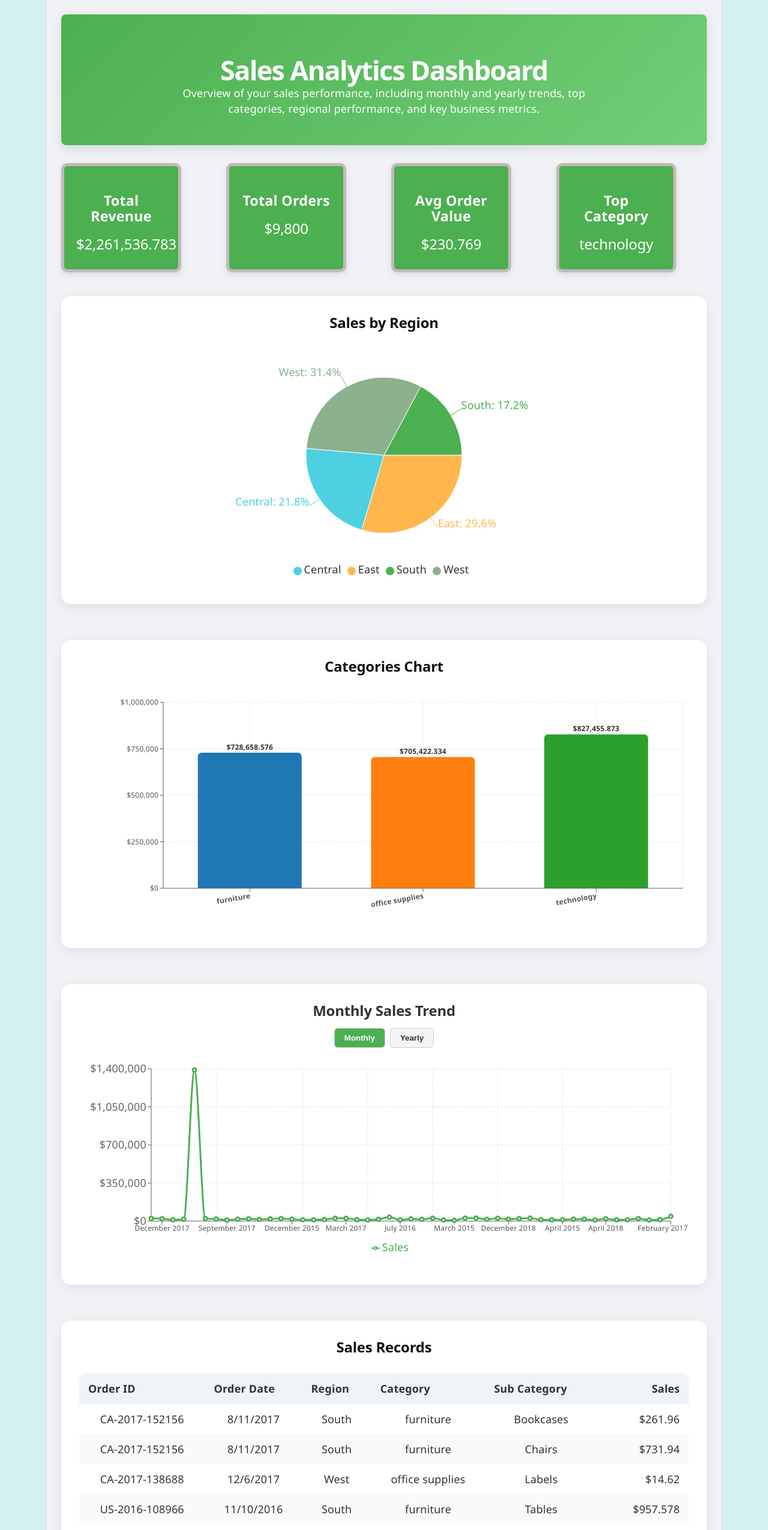
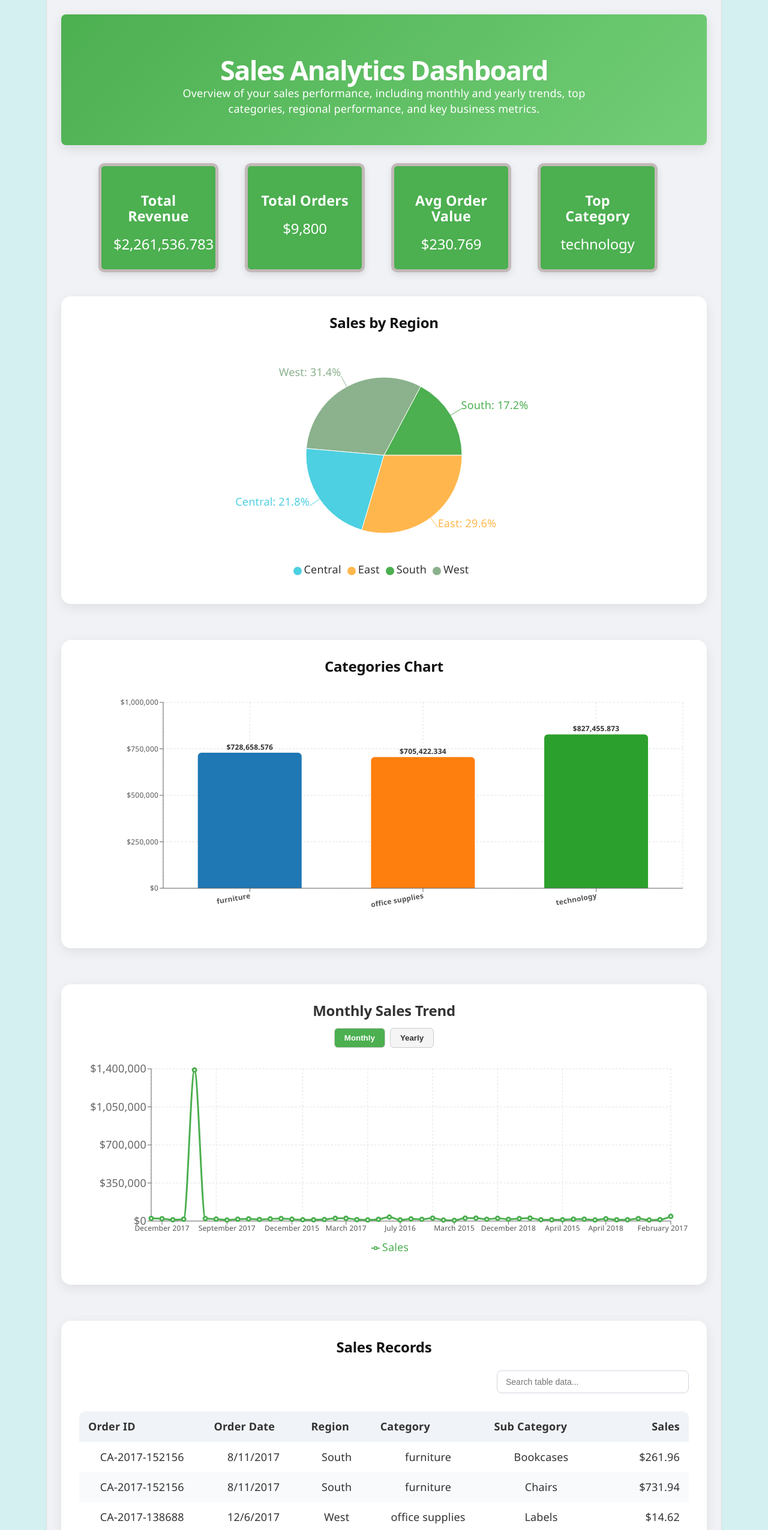
Before and after one commit to Awais874/sales_analytics_dashboard_react, a React (Vite) app: page / in a window 1280 px wide. Shown: the top 2551 px of the page at 60% size. Built offline with nearby package versions, Linux system fonts and the light colour scheme.

Commit message:
Adding data filter feature

```diff
--- a/src/App.css
+++ b/src/App.css
@@ -9,7 +9,7 @@
   --shadow: 0 4px 6px rgba(0, 0, 0, 0.1);
 }
 
-/* Reset */
+
 *,
 *::before,
 *::after {
@@ -62,16 +62,16 @@ body {
 .kpi-grid {
   display: grid;
 
-  /* ✅ SIMPLIFIED + RESPONSIVE */
-  grid-template-columns: repeat(auto-fit, minmax(200px, 1fr));
+  grid-template-columns: repeat(auto-fit, minmax(220px, 1fr));
 
   gap: clamp(12px, 3vw, 24px);
-  margin-bottom: clamp(20px, 5vw, 40px);
+  margin: 0 auto clamp(20px, 5vw, 40px);
 
-  width: 100%;
+  max-width: 1100px;
+  padding: 0 clamp(12px, 4vw, 24px);
 }
 
-/* KPI Card (if you have one) */
+
 .kpi-card {
   background: white;
   border-radius: 8px;
@@ -104,7 +104,7 @@ body {
   width: 100%;
 }
 
-/* Charts */
+
 .chart-container {
   width: 100%;
   background: white;
@@ -112,17 +112,17 @@ body {
   padding: 16px;
   box-shadow: var(--shadow);
 
-  overflow-x: auto; /* ✅ prevents breaking */
+  overflow-x: auto;
 }
 
-/* Make charts scale */
+
 canvas,
 svg {
   max-width: 100%;
   height: auto;
 }
 
-/* Next steps */
+
 #next-steps {
   display: flex;
   flex-wrap: wrap;
@@ -134,12 +134,12 @@ svg {
   padding: clamp(16px, 4vw, 24px);
 }
 
-/* Docs */
+
 #docs {
   border-right: 1px solid var(--border);
 }
 
-/* Links */
+
 #next-steps ul {
   list-style: none;
   padding: 0;
@@ -205,3 +205,24 @@ svg {
     font-size: 1.5rem;
   }
 }
+
+
+.table-toolbar {
+  margin-bottom: 16px;
+  display: flex;
+  justify-content: flex-end;
+}
+
+.search-input {
+  width: 100%;
+  max-width: 320px;
+  padding: 10px 14px;
+  border: 1px solid #d0d5dd;
+  border-radius: 8px;
+  outline: none;
+  font-size: 14px;
+}
+
+.search-input:focus {
+  border-color: #667085;
+}
--- a/src/App.jsx
+++ b/src/App.jsx
@@ -1,5 +1,4 @@
-
-import { useEffect, useState } from "react";
+import { useEffect, useMemo, useState } from "react";
 import { loadData, calculateKPIs } from "./utils/dataProcessing";
 import KPIcard from "./components/KPICard";
 import DataTable from "./components/DataTable";
@@ -12,24 +11,49 @@ import "./App.css";
 function App() {
   const [data, setData] = useState([]);
   const [kpis, setKpis] = useState(null);
+  const [searchTerm, setSearchTerm] = useState("");
 
   useEffect(() => {
+    let isMounted = true;
+
     const fetchData = async () => {
-      const dataset = await loadData();
-      setData(dataset);
+      try {
+        const dataset = await loadData();
 
-      const metrics = calculateKPIs(dataset);
-      setKpis(metrics);
+        if (!isMounted) return;
 
-      console.log(dataset);
+        setData(dataset);
+        setKpis(calculateKPIs(dataset));
+      } catch (error) {
+        console.error("Failed to load data:", error);
+      }
     };
 
     fetchData();
+
+    return () => {
+      isMounted = false;
+    };
   }, []);
+
+  const filteredData = useMemo(() => {
+    const query = searchTerm.trim().toLowerCase();
+
+    if (!query) return data;
+
+    return data.filter((row) =>
+      Object.values(row).some((value) =>
+        String(value).toLowerCase().includes(query)
+      )
+    );
+  }, [data, searchTerm]);
+
+  const handleSearchChange = (event) => {
+    setSearchTerm(event.target.value);
+  };
 
   return (
     <div className="app-container">
-      {/* Header */}
       <header className="app-header">
         <h1>Sales Analytics Dashboard</h1>
         <p>
@@ -38,7 +62,6 @@ function App() {
         </p>
       </header>
 
-      {/* KPI Cards */}
       {kpis && (
         <div className="kpi-grid">
           <KPIcard title="Total Revenue" value={kpis.totalRevenue} />
@@ -48,7 +71,6 @@ function App() {
         </div>
       )}
 
-      {/* Sections */}
       <Section title="Sales by Region">
         <RegionChart data={data} />
       </Section>
@@ -62,8 +84,19 @@ function App() {
       </Section>
 
       <Section title="Sales Records">
+        <div className="table-toolbar">
+          <input
+            type="text"
+            value={searchTerm}
+            onChange={handleSearchChange}
+            placeholder="Search table data..."
+            className="search-input"
+            aria-label="Search sales records"
+          />
+        </div>
+
         {data.length > 0 ? (
-          <DataTable data={data} />
+          <DataTable data={filteredData} />
         ) : (
           <p className="loading-text">Loading data...</p>
         )}
```
